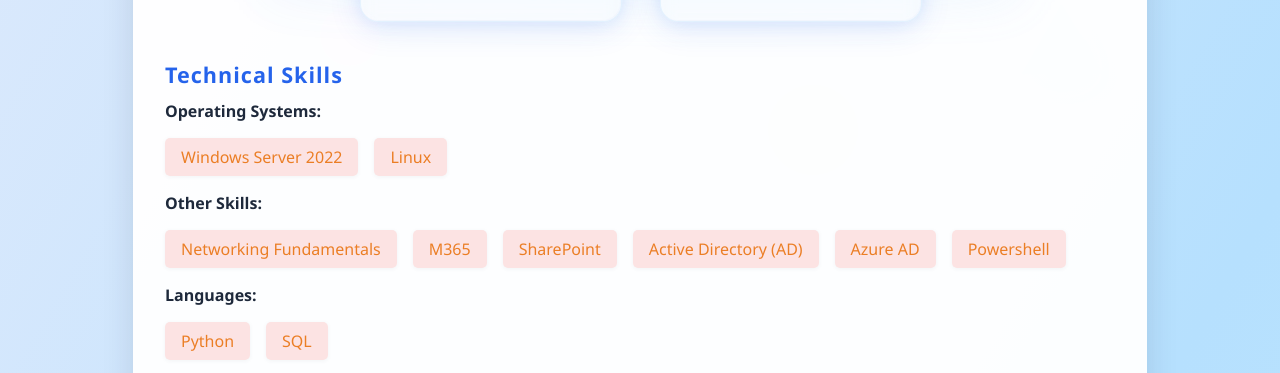
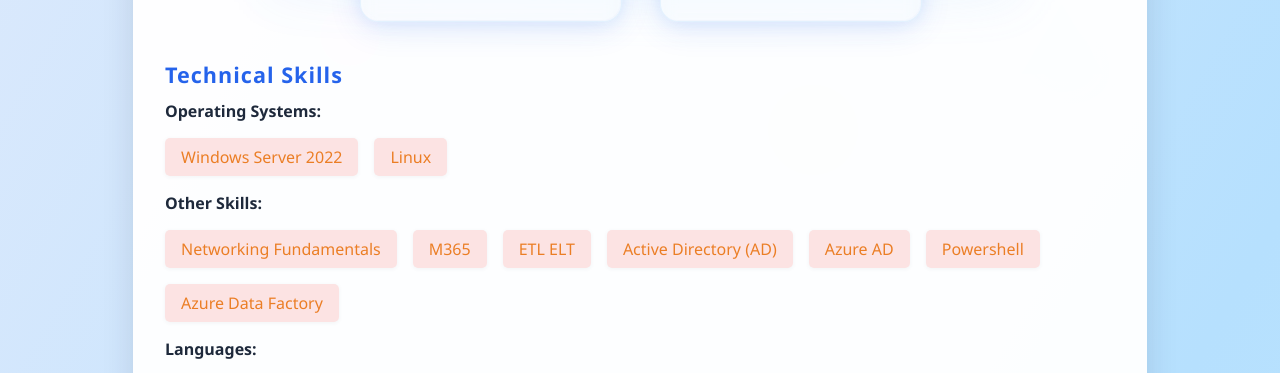
Before and after one commit to protonughosh/jhingalal, a plain HTML site: page index.html in a window 1280 px wide. Shown: the part 514-887 px from the top of the page. Drawn offline with nearby package versions, Linux system fonts and the light colour scheme.

Commit message:
Update index.html

```diff
--- a/index.html
+++ b/index.html
@@ -476,10 +476,11 @@
                 <ul class="skills-list">
                     <li>Networking Fundamentals</li>
                     <li>M365</li>
-                    <li>SharePoint</li>
+                    <li>ETL ELT</li>
                     <li>Active Directory (AD)</li>
                     <li>Azure AD</li>
                     <li>Powershell</li>
+                    <li>Azure Data Factory</li>
                 </ul>
             </div>
             <div class="skills-category">
@@ -618,7 +619,7 @@
             <div class="counter-box" onclick="window.location.href='certifications.html'" title="View Certifications">
                 <div class="counter" id="certCounter">0</div>
                 <div>Certifications</div>
-                <div style="margin-top:0.5rem;">MS900, AI900 , GCP CDL</div>
+                <div style="margin-top:0.5rem;">MS900, AI900 , GCP CDL, DP-900</div>
             </div>
             <div class="counter-box" onclick="window.location.href='projects.html'" title="View Projects">
                 <div class="counter" id="projCounter">0</div>
```
